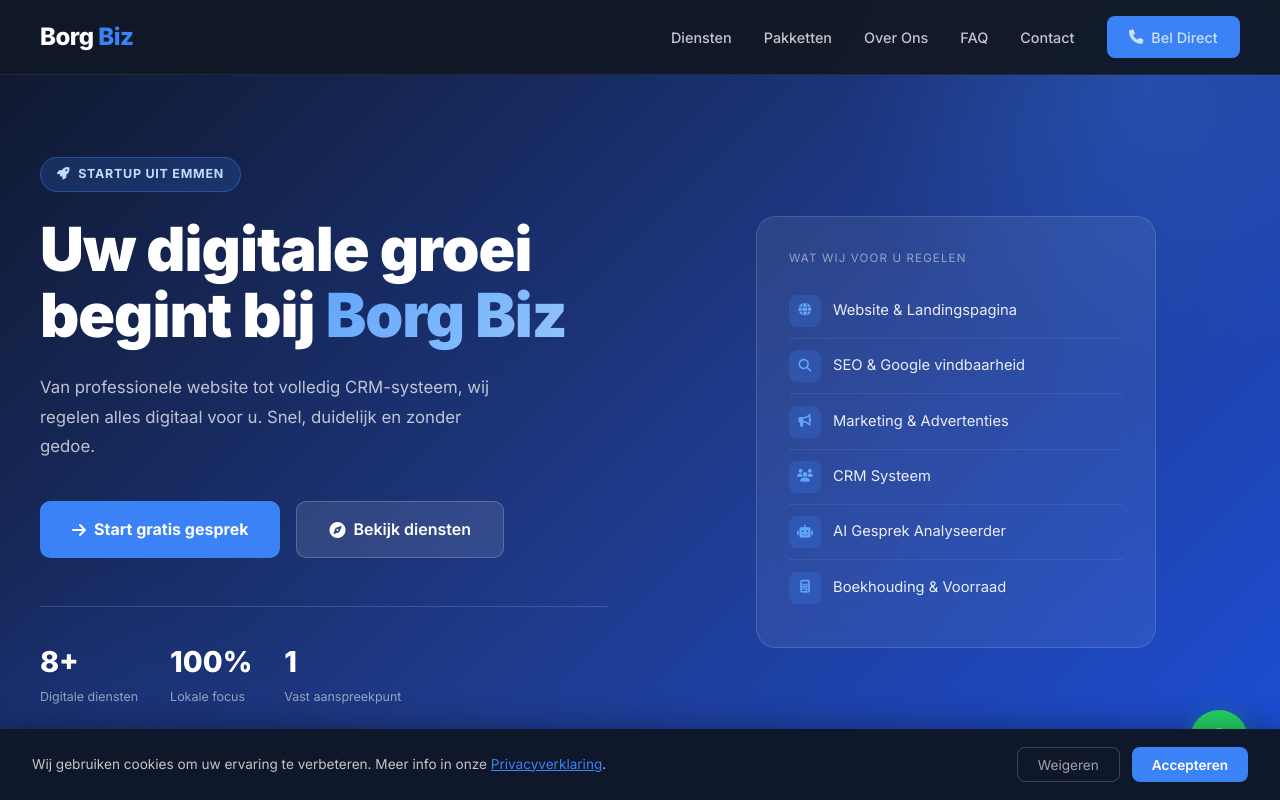
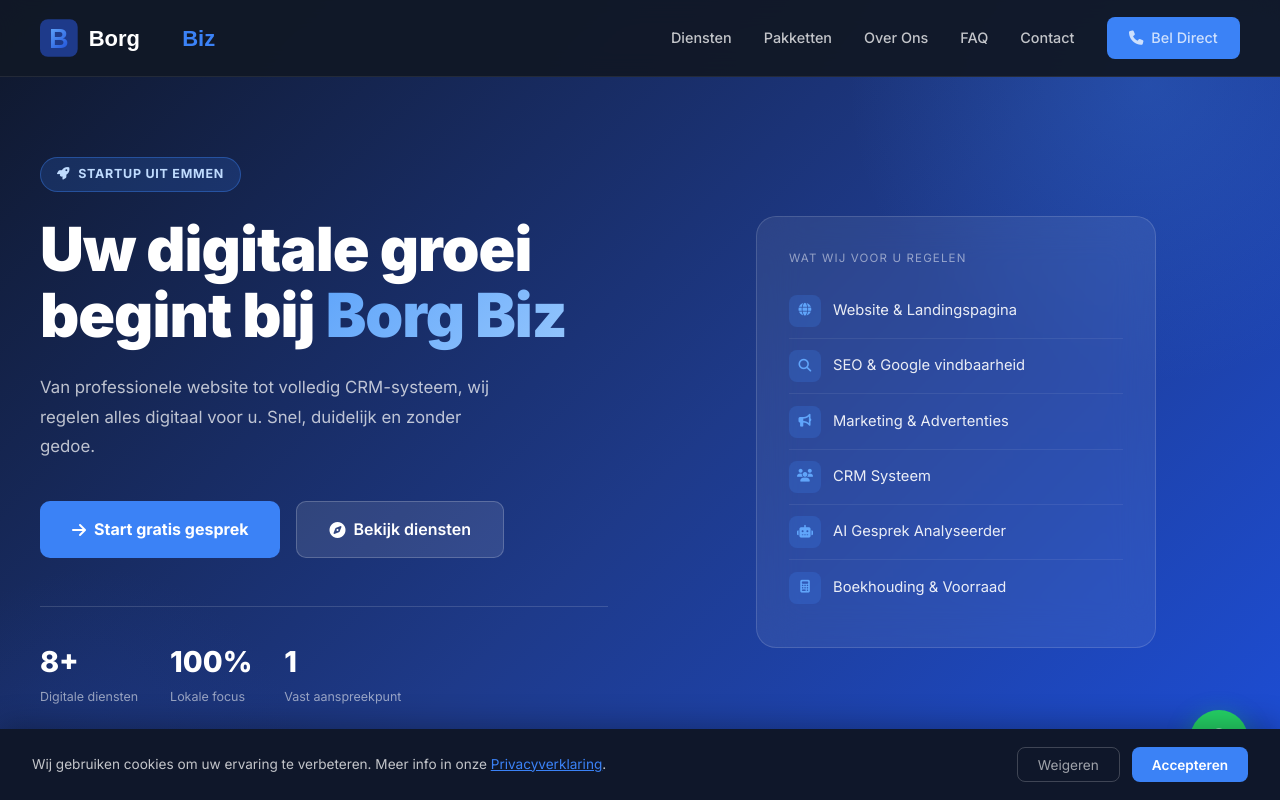
Before and after one commit to infoborgbiz-online/borg-biz-website, a website: page index.html in a window 1280 px wide. Shown: the top 800 px of the page. Drawn offline with Linux system fonts and the light colour scheme.

Commit message:
Logo: SVG hermaakt (3 varianten) + in navbar gezet, mappenstructuur foto/video aangemaakt
logo-icon = pure B mark (profielfoto), logo-full = horizontaal met gradient
(navbar), logo-banner = gestapeld met tagline (social media/marketing).
Navbar toont nu de echte SVG op 44px hoogte ipv CSS tekst.

Co-Authored-By: Claude Sonnet 4.6 <noreply@anthropic.com>

```diff
--- a/index.html
+++ b/index.html
@@ -53,8 +53,11 @@
             display: flex; align-items: center; justify-content: space-between;
         }
         .logo {
-            font-size: 1.5rem; font-weight: 800; color: white;
-            text-decoration: none; letter-spacing: -0.5px;
+            display: flex; align-items: center;
+            text-decoration: none;
+        }
+        .logo img {
+            height: 44px; width: auto;
         }
         .logo span { color: var(--blue-500); }
         .nav-links {
@@ -649,7 +652,9 @@
 <!-- ===== HEADER ===== -->
 <header>
     <div class="header-inner">
-        <a href="#" class="logo" aria-label="Borg Biz homepage">Borg <span>Biz</span></a>
+        <a href="#" class="logo" aria-label="Borg Biz homepage">
+            <img src="images/logo-full.svg" alt="Borg Biz" width="210" height="44">
+        </a>
         <nav aria-label="Hoofdnavigatie">
             <div class="nav-links" id="navLinks">
                 <a href="#diensten">Diensten</a>
```
Also changed, not shown: images/logo-banner.svg (added), images/logo-full.svg (added), images/logo-icon.svg (added).
